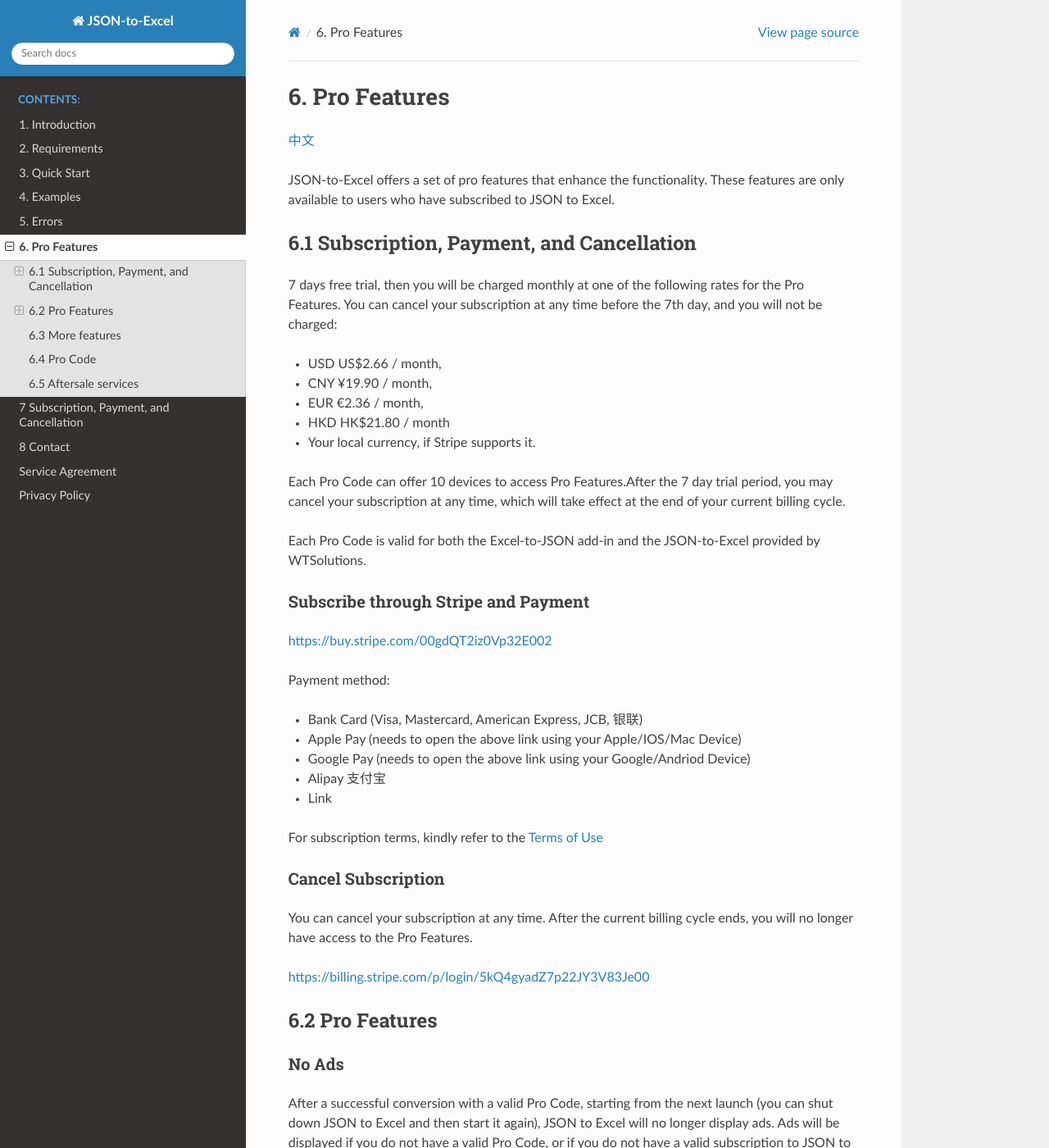
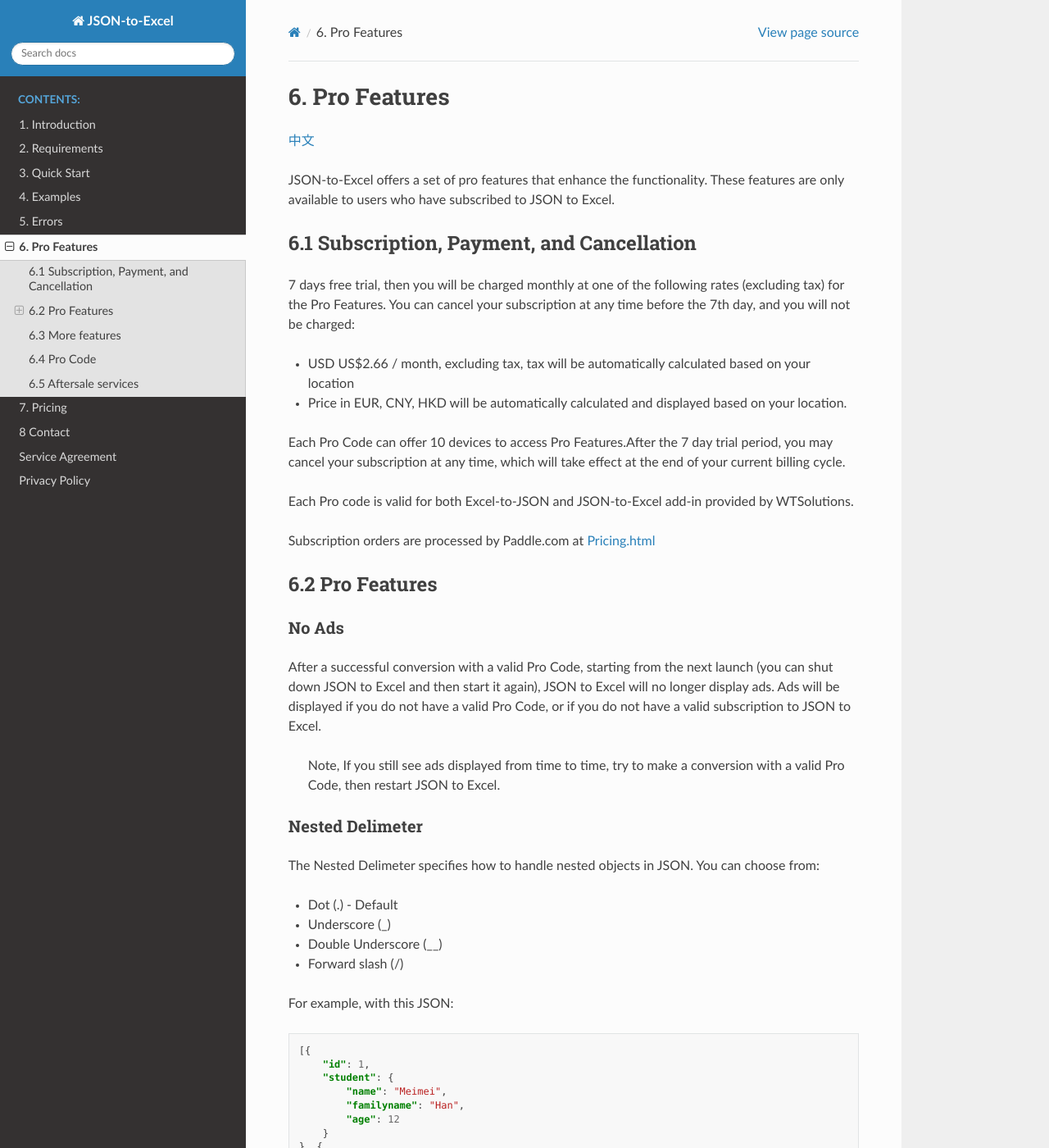
Before and after one commit to he-yang/JSON-to-Excel, a Sphinx documentation site: the page built from source/profeatures.md, in a window 1280 px wide and 1400 px high. Shown: the whole window at 82% size. Built offline with Sphinx 7.4.7 and the Read the Docs theme 3.1.0, drawn with Linux system fonts in a browser that asks for light colours.

Commit message:
add paddle

```diff
--- a/source/profeatures.md
+++ b/source/profeatures.md
@@ -6,35 +6,15 @@
 
 ## 6.1 Subscription, Payment, and Cancellation
 
-7 days free trial, then you will be charged monthly at one of the following rates for the Pro Features. You can cancel your subscription at any time before the 7th day, and you will not be charged:
-- USD US$2.66 / month,
-- CNY ¥19.90 / month,
-- EUR €2.36 / month,
-- HKD HK$21.80 / month
-- Your local currency, if Stripe supports it.
+7 days free trial, then you will be charged monthly at one of the following rates (excluding tax) for the Pro Features. You can cancel your subscription at any time before the 7th day, and you will not be charged:
+- USD US$2.66 / month, excluding tax, tax will be automatically calculated based on your location
+- Price in EUR, CNY, HKD will be automatically calculated and displayed based on your location.
 
 Each Pro Code can offer 10 devices to access Pro Features.After the 7 day trial period, you may cancel your subscription at any time, which will take effect at the end of your current billing cycle.
 
-Each Pro Code is valid for both the Excel-to-JSON add-in and the JSON-to-Excel provided by WTSolutions.
+Each Pro code is valid for both Excel-to-JSON and JSON-to-Excel add-in provided by WTSolutions.
 
-### Subscribe through Stripe and Payment
-
-[https://buy.stripe.com/00gdQT2iz0Vp32E002](https://buy.stripe.com/00gdQT2iz0Vp32E002)
-
-Payment method:
-- Bank Card (Visa, Mastercard, American Express, JCB, 银联)
-- Apple Pay (needs to open the above link using your Apple/IOS/Mac Device)
-- Google Pay (needs to open the above link using your Google/Andriod Device)
-- Alipay 支付宝
-- Link
-
-For subscription terms, kindly refer to the [Terms of Use](termsofuse.md)
-
-### Cancel Subscription
-
-You can cancel your subscription at any time. After the current billing cycle ends, you will no longer have access to the Pro Features.
-
-[https://billing.stripe.com/p/login/5kQ4gyadZ7p22JY3V83Je00](https://billing.stripe.com/p/login/5kQ4gyadZ7p22JY3V83Je00)
+Subscription orders are processed by Paddle.com at [Pricing.html](pricing.md)
 
 ## 6.2 Pro Features
 
```
Also changed, not shown: source/pricing.md (+35 -20 lines), source/privacy.md (+3 -3 lines), 1 other file.
